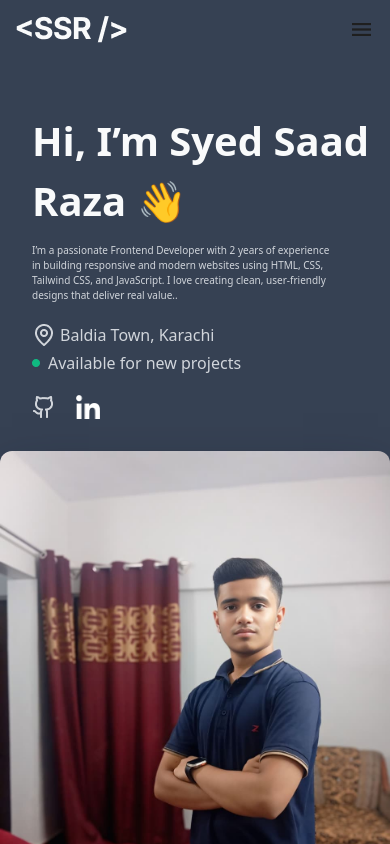
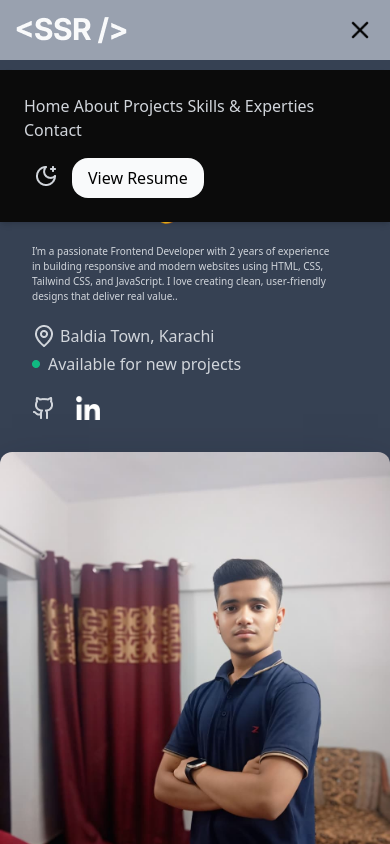
Before and after one commit to Syed-Saad1/Portfolio, a website: page index.html in a window 390 px wide. Both pictures are taken after a click on the button 361 px from the left and 29 px from the top of the page. Shown: the top 844 px of the page. Drawn offline with Linux system fonts and the light colour scheme.

Commit message:
Final Portfolio

```diff
--- a/app.js
+++ b/app.js
@@ -1,9 +1,25 @@
-console.log("Connected");
+ const menuBtn = document.getElementById('menuBtn');
+  const menuIcon = document.getElementById('menuIcon');
+  const mobileMenu = document.getElementById('mobileMenu');
 
-// Toggle Menu
-const menuBtn = document.getElementById("menu-btn");
-const mobileMenu = document.getElementById("mobile-menu");
+  let isOpen = false;
 
-menuBtn.addEventListener("click", () => {
-    mobileMenu.classList.toggle("hidden");
-});
+  menuBtn.addEventListener('click', () => {
+    isOpen = !isOpen;
+
+    if (isOpen) {
+      mobileMenu.classList.remove('hidden');
+      setTimeout(() => {
+        mobileMenu.classList.remove('scale-y-0');
+        mobileMenu.classList.add('scale-y-100');
+      }, 10);
+      menuIcon.src = './Accets/close (2).png'; // replace with your "close" icon
+    } else {
+      mobileMenu.classList.remove('scale-y-100');
+      mobileMenu.classList.add('scale-y-0');
+      setTimeout(() => {
+        mobileMenu.classList.add('hidden');
+      }, 300);
+      menuIcon.src = './Accets/nav menu (1).png';
+    }
+  });
--- a/index.html
+++ b/index.html
@@ -13,7 +13,7 @@
 <body>
 
     <section class="sm:bg-[#030712] h-auto bg-gray-700">
-        <nav class="flex sm:flex justify-between items-center sm:px-16 p-4">
+        <!-- <nav class="flex sm:flex justify-between items-center sm:px-16 p-4">
             <div>
                 <img src="./Accets/Logo.png" alt="">
             </div>
@@ -37,6 +37,41 @@
             </div>
             <div class=" flex ml-32 fill-white sm:hidden lg:hidden ">
                 <button id="menuBtn"><img src="./Accets/nav menu (1).png" alt=""></button>
+            </div>
+        </nav> -->
+        <nav class="flex sm:flex justify-between items-center sm:px-16 p-4 relative bg-gray-400 sm:bg-[#0b0b0b]">
+            <!-- Logo -->
+            <div>
+                <img src="./Accets/Logo.png" alt="">
+            </div>
+
+            <!-- Nav Links -->
+            <div id="mobileMenu"
+                class="gap-4 sm:flex hidden flex-col sm:flex-row items-center sm:static absolute top-[70px] left-0 w-full sm:w-auto bg-[#0b0b0b] sm:bg-transparent p-6 sm:p-0 shadow-md sm:shadow-none transition-all duration-300 origin-top transform scale-y-0 sm:scale-y-100">
+                <a class="nav-link text-[#D1D5DB] text-[16px] hover:text-white hover:border-b-red-600 hover:border-b-2 hover:font-bold"
+                    href="#">Home</a>
+                <a class="nav-link text-[#D1D5DB] text-[16px] hover:text-white hover:border-b-red-600 hover:border-b-2 hover:font-bold"
+                    href="#About">About</a>
+                <a class="nav-link text-[#D1D5DB] text-[16px] hover:text-white hover:border-b-red-600 hover:border-b-2 hover:font-bold"
+                    href="#Projects">Projects</a>
+                <a class="nav-link text-[#D1D5DB] text-[16px] hover:text-white hover:border-b-red-600 hover:border-b-2 hover:font-bold"
+                    href="#Skills">Skills & Experties</a>
+                <a class="nav-link text-[#D1D5DB] text-[16px] hover:text-white hover:border-b-red-600 hover:border-b-2 hover:font-bold"
+                    href="#Contact">Contact</a>
+
+                <div class="flex gap-2 px-1 mt-4 sm:mt-0">
+                    <img class="h-[36px] w-[36px]" src="./Accets/Icon Button.png" alt="">
+                    <a target="_blank" href="./Resume Data.pdf">
+                        <button class="bg-[#F9FAFB] px-4 py-2 rounded-2xl font-normal text-[16px]">View Resume</button>
+                    </a>
+                </div>
+            </div>
+
+            <!-- Mobile Menu Button -->
+            <div class="flex sm:hidden">
+                <button id="menuBtn">
+                    <img id="menuIcon" class="h-[28px] w-[28px]" src="./Accets/nav menu (1).png" alt="">
+                </button>
             </div>
         </nav>
     </section>
@@ -292,8 +327,10 @@
             </div>
             <p class="text-[#D1D5DB] text-center pt-4">You may also find m3e on these platforms!</p>
             <div class="flex justify-center gap-4 mt-6">
-                <a target="_blank" href="https://github.com/Syed-Saad1"><img class="h-[24px] w-[24px]" src="./Accets/github.png" alt=""></a>
-                <a target="_blank" href="https://www.linkedin.com/in/syed-saad-raza-8a1109355"><img class="h-[24px] w-[24px]" src="./Accets/linkedin.png" alt=""></a>
+                <a target="_blank" href="https://github.com/Syed-Saad1"><img class="h-[24px] w-[24px]"
+                        src="./Accets/github.png" alt=""></a>
+                <a target="_blank" href="https://www.linkedin.com/in/syed-saad-raza-8a1109355"><img
+                        class="h-[24px] w-[24px]" src="./Accets/linkedin.png" alt=""></a>
             </div>
             <br>
             <br>
@@ -301,7 +338,8 @@
 
     </section>
     <section class="sm:bg-[#111827] bg-gray-700 w-full h-auto">
-        <p class="text-[#D1D5DB] text-center  pt-10  text-[14px]/[20px]">2025 | Designed and coded with ❤️️ by Syed Saad Raza</p>
+        <p class="text-[#D1D5DB] text-center  pt-10  text-[14px]/[20px]">2025 | Designed and coded with ❤️️ by Syed Saad
+            Raza</p>
         <br>
     </section>
 
```
Also changed, not shown: Accets/Close (1).png (added), Accets/close (2).png (added), Accets/close.png (added), Src/output.css.
